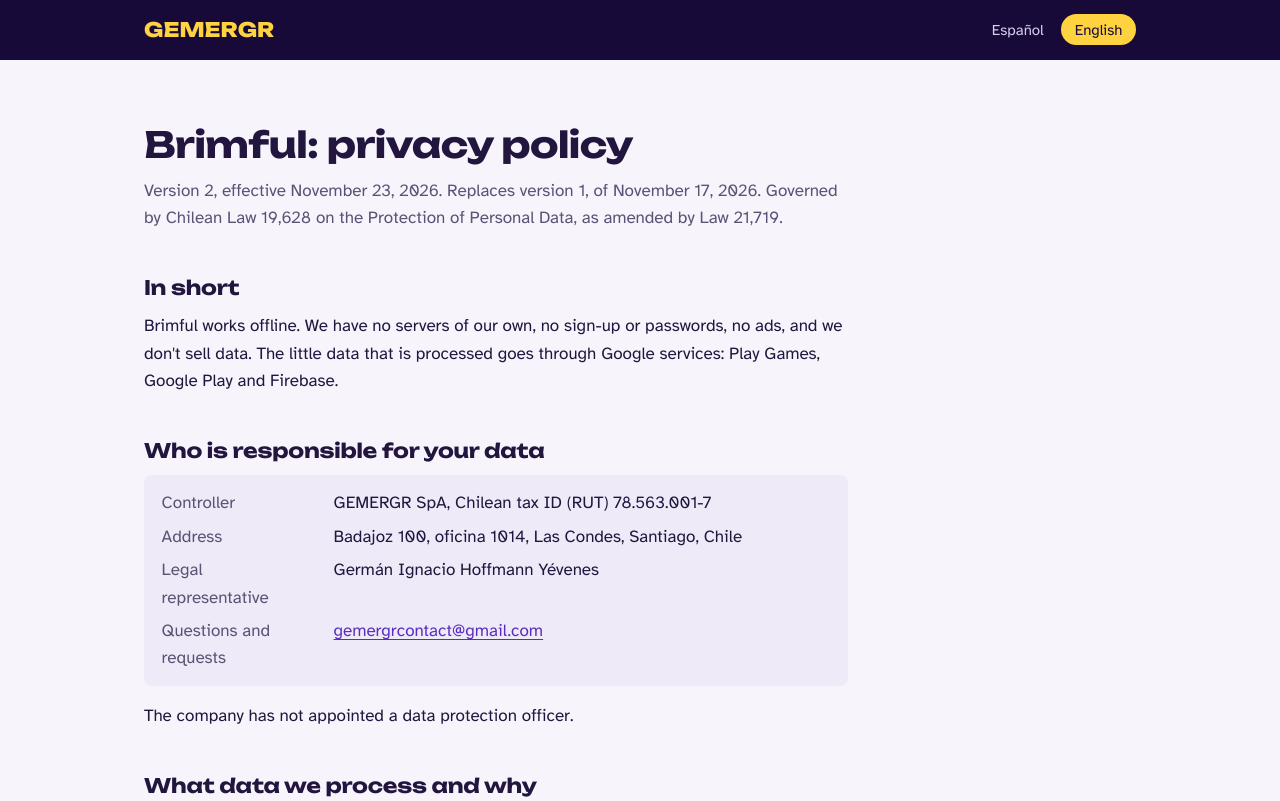
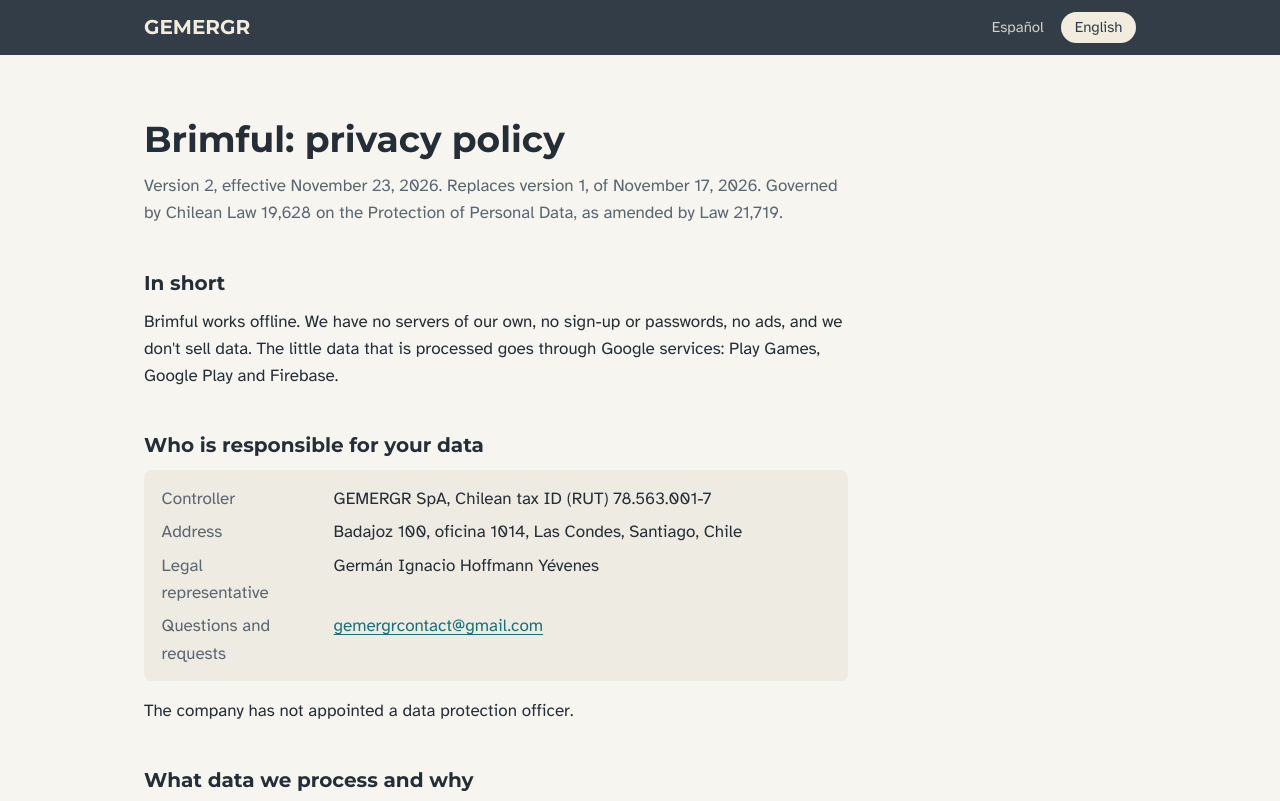
Before and after one commit to gemergr/gemergr.github.io, a plain HTML site: page brimful/privacidad.html in a window 1280 px wide. Shown: the top 801 px of the page. Drawn offline with Linux system fonts and the light colour scheme.

Commit message:
Replace font and update color variables in CSS

```diff
--- a/assets/estilo.css
+++ b/assets/estilo.css
@@ -1,24 +1,23 @@
 /* GEMERGR SpA — estilos del sitio */
 
-@font-face { font-family: "Unbounded"; src: url(fuentes/unbounded-800.woff2) format("woff2"); font-weight: 800; font-display: block; }
-@font-face { font-family: "Unbounded"; src: url(fuentes/unbounded-700.woff2) format("woff2"); font-weight: 700; font-display: swap; }
+@font-face { font-family: "Montserrat"; src: url(../montserrat-700.woff2) format("woff2"); font-weight: 700; font-display: swap; }
 @font-face { font-family: "Atkinson Hyperlegible"; src: url(fuentes/atkinson-400.woff2) format("woff2"); font-weight: 400; font-display: swap; }
 @font-face { font-family: "Atkinson Hyperlegible"; src: url(fuentes/atkinson-700.woff2) format("woff2"); font-weight: 700; font-display: swap; }
 
 :root {
-  --noche: #170A38;       /* fondo de la portada */
-  --vidrio: #2E1870;      /* interior vacío de las letras */
-  --violeta: #5A2DC0;     /* enlaces */
-  --oro: #FFD23F;
-  --oro-hondo: #E08A00;
-  --espuma: #FFF6C2;
-  --papel: #F7F4FC;
-  --tinta: #22163F;
-  --tinta-suave: #5B5275;
-  --linea: #E2DCF0;
-  --ficha: #EFEAF8;
+  /* Colores tomados del logo */
+  --pizarra: #333D47;     /* fondo de portada y cabecera */
+  --turquesa: #2A9AA6;
+  --turquesa-honda: #17707A; /* enlaces sobre fondo claro */
+  --crema: #F1ECDD;       /* logotipo y texto sobre pizarra */
+  --crema-suave: #D3CFC4;
+  --papel: #F7F5F0;
+  --tinta: #252E37;
+  --tinta-suave: #5A6670;
+  --linea: #E3DFD5;
+  --ficha: #EEEBE3;
   --ancho: 68rem;
-  --display: "Unbounded", system-ui, sans-serif;
+  --marca: "Montserrat", system-ui, sans-serif;
   --texto: "Atkinson Hyperlegible", system-ui, sans-serif;
 }
 
@@ -29,9 +28,9 @@ body { margin: 0; background: var(--papel); color: var(--tinta); font: 400 1.062
 /* Idioma: el script pone la clase "es" o "en" en <html> */
 html.es .en, html.en .es { display: none !important; }
 
-a { color: var(--violeta); text-underline-offset: .18em; text-decoration-thickness: 1px; }
+a { color: var(--turquesa-honda); text-underline-offset: .18em; text-decoration-thickness: 1px; }
 a:hover { text-decoration-thickness: 2px; }
-:focus-visible { outline: 3px solid var(--oro-hondo); outline-offset: 3px; border-radius: 2px; }
+:focus-visible { outline: 3px solid var(--turquesa); outline-offset: 3px; border-radius: 2px; }
 
 .envoltura { max-width: var(--ancho); margin: 0 auto; padding-inline: clamp(1.25rem, 5vw, 3rem); }
 
@@ -39,34 +38,28 @@ a:hover { text-decoration-thickness: 2px; }
 .idiomas { display: flex; gap: .25rem; }
 .idiomas button {
   font: inherit; font-size: .9375rem; line-height: 1.2;
-  color: #D6CEEE; background: none; border: 0; border-radius: 999px;
+  color: var(--crema-suave); background: none; border: 0; border-radius: 999px;
   padding: .4rem .85rem; cursor: pointer;
 }
 .idiomas button:hover { color: #fff; }
-.idiomas button[aria-pressed="true"] { color: var(--noche); background: var(--oro); }
+.idiomas button[aria-pressed="true"] { color: var(--pizarra); background: var(--crema); }
 
-/* Portada */
-.portada { background: var(--noche); color: var(--papel); }
+/* Portada: logo completo (emblema sobre el logotipo), como en la marca */
+.portada { background: var(--pizarra); color: var(--crema); }
 .portada .barra { display: flex; justify-content: flex-end; padding-top: 1.25rem; }
-.portada h1 { margin: clamp(2rem, 7vw, 4.5rem) 0 0; line-height: 0; }
-.marca { display: block; width: 100%; height: auto; overflow: visible; }
-.marca text { font-family: var(--display); font-weight: 800; }
-.lema {
-  margin: clamp(1rem, 2.5vw, 1.75rem) 0 0; padding-bottom: clamp(2.75rem, 8vw, 5rem);
-  font-size: clamp(1.125rem, 2.3vw, 1.4rem); line-height: 1.4; color: #E9E3F7; max-width: 34ch;
-}
-.nivel { animation: llenar 1.9s cubic-bezier(.22, .8, .25, 1) .15s both; }
-@keyframes llenar { from { transform: translateY(190px); } to { transform: translateY(0); } }
-@media (prefers-reduced-motion: reduce) { .nivel { animation: none; } }
+.sello { text-align: center; padding: clamp(.5rem, 3vw, 1.5rem) 0 clamp(3rem, 8vw, 5rem); }
+.emblema { display: block; width: clamp(140px, 24vw, 210px); height: auto; margin: 0 auto; }
+.logotipo { font: 700 clamp(2.9rem, 7.6vw, 5rem)/1 var(--marca); letter-spacing: .01em; color: var(--crema); margin: clamp(.9rem, 2.4vw, 1.4rem) 0 0; }
+.lema { margin: 1.1rem auto 0; max-width: 34ch; font-size: clamp(1.0625rem, 2vw, 1.25rem); line-height: 1.45; color: var(--crema-suave); }
 
 /* Contenido */
 main { padding: clamp(2.5rem, 6vw, 4rem) 0 4rem; }
 main section + section { margin-top: 3.5rem; }
-h2 { font: 700 1.375rem/1.25 var(--display); letter-spacing: -.01em; margin: 0 0 1.25rem; }
+h2 { font: 700 1.375rem/1.25 var(--marca); margin: 0 0 1.25rem; }
 
 .juego { display: grid; grid-template-columns: 7rem 1fr; gap: 1.5rem; align-items: start; max-width: 46rem; }
 .juego img { display: block; width: 7rem; height: 7rem; border-radius: 1.6rem; }
-.juego h3 { font: 700 1.25rem/1.2 var(--display); margin: .2rem 0 .5rem; }
+.juego h3 { font: 700 1.25rem/1.2 var(--marca); margin: .2rem 0 .5rem; }
 .juego p { margin: 0 0 .5rem; }
 .estado { color: var(--tinta-suave); }
 
@@ -80,13 +73,14 @@ footer { border-top: 1px solid var(--linea); padding: 1.5rem 0 2.5rem; color: va
 footer p { margin: 0; }
 
 /* Páginas interiores (políticas) */
-.cabecera { background: var(--noche); }
-.cabecera .envoltura { display: flex; align-items: center; justify-content: space-between; gap: 1rem; padding-top: .9rem; padding-bottom: .9rem; }
-.logo { font: 800 1.25rem/1 var(--display); color: var(--oro); text-decoration: none; }
-.logo:hover { color: var(--espuma); }
+.cabecera { background: var(--pizarra); }
+.cabecera .envoltura { display: flex; align-items: center; justify-content: space-between; gap: 1rem; padding-top: .75rem; padding-bottom: .75rem; }
+.logo { display: inline-flex; align-items: center; gap: .6rem; font: 700 1.25rem/1 var(--marca); color: var(--crema); text-decoration: none; }
+.logo img { width: 2.25rem; height: 2.25rem; }
+.logo:hover { color: #fff; }
 
 article { max-width: 44rem; }
-article h1 { font: 700 clamp(1.625rem, 4.2vw, 2.25rem)/1.15 var(--display); letter-spacing: -.015em; margin: 0 0 .75rem; }
+article h1 { font: 700 clamp(1.625rem, 4.2vw, 2.25rem)/1.15 var(--marca); margin: 0 0 .75rem; }
 .meta { color: var(--tinta-suave); margin: 0 0 2.25rem; }
 article h2 { font-size: 1.25rem; margin: 2.75rem 0 .75rem; }
 article h3 { font: 700 1.125rem/1.3 var(--texto); margin: 1.75rem 0 .4rem; }
```
